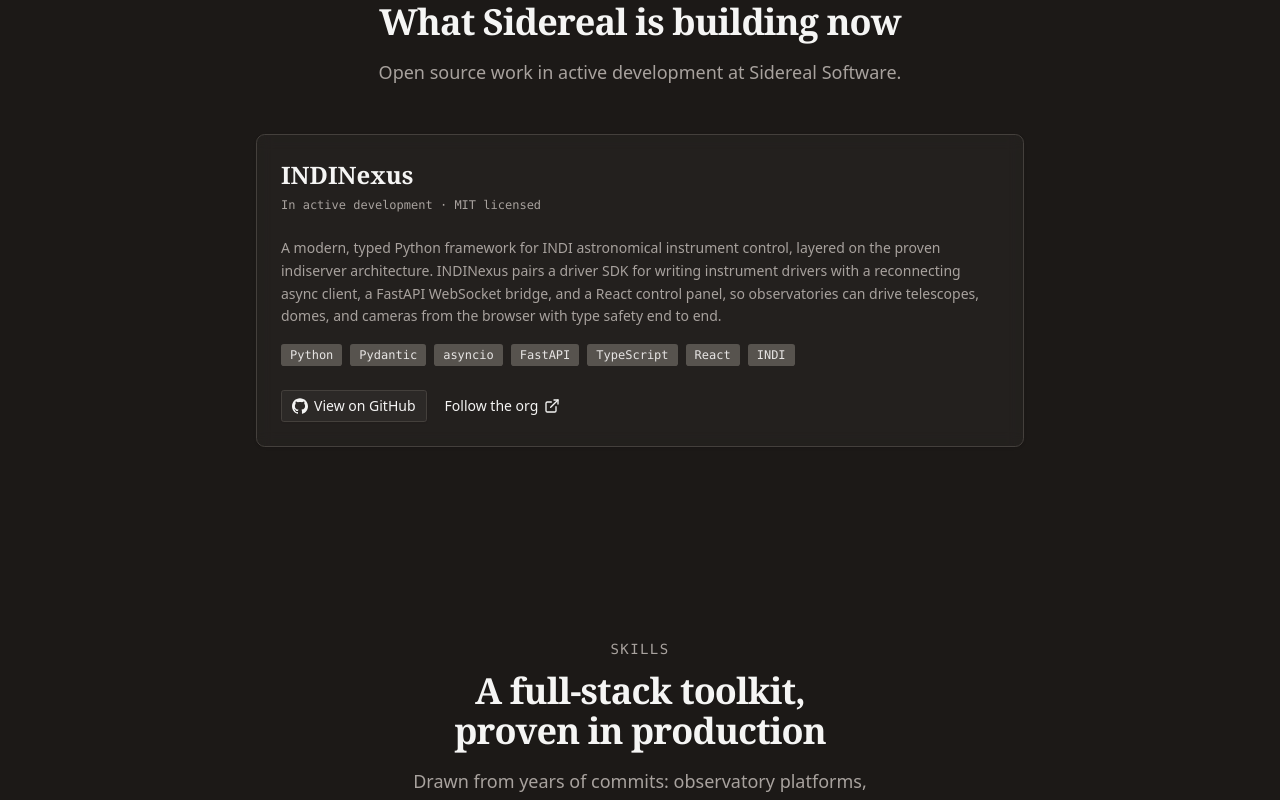
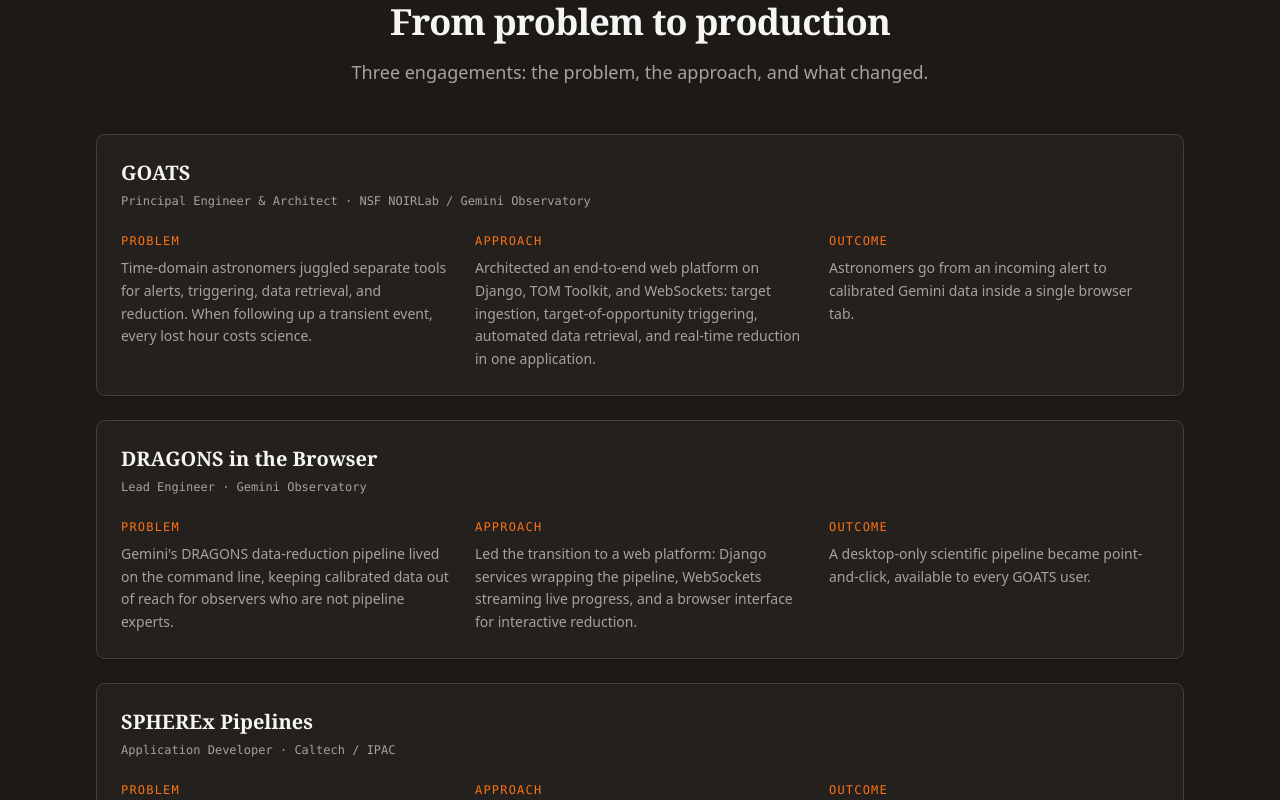
Before and after one commit to sidereal-software/sidereal-software.github.io, a React (Vite) app: page / in a window 1280 px wide. Shown: the part 1040-1840 px from the top of the page. Built offline with nearby package versions, Linux system fonts and the light colour scheme.

Commit message:
feat(site): add case studies section

```diff
--- a/src/App.tsx
+++ b/src/App.tsx
@@ -1,6 +1,7 @@
 import { SiteFooter } from '@/components/site-footer'
 import { SiteHeader } from '@/components/site-header'
 import { TrustStrip } from '@/components/trust-strip'
+import { CaseStudies } from '@/components/sections/case-studies'
 import { Contact } from '@/components/sections/contact'
 import { Experience } from '@/components/sections/experience'
 import { Founder } from '@/components/sections/founder'
@@ -16,6 +17,7 @@
       <main className="relative z-10">
         <Hero />
         <TrustStrip />
+        <CaseStudies />
         <Projects />
         <Skills />
         <Experience />
--- /dev/null
+++ b/src/components/sections/case-studies.tsx
@@ -0,0 +1,95 @@
+import { SectionHeading } from '@/components/section-heading'
+import {
+  Card,
+  CardContent,
+  CardDescription,
+  CardHeader,
+  CardTitle,
+} from '@/components/ui/card'
+
+interface CaseStudy {
+  name: string
+  meta: string
+  problem: string
+  approach: string
+  outcome: string
+}
+
+const caseStudies: CaseStudy[] = [
+  {
+    name: 'GOATS',
+    meta: 'Principal Engineer & Architect · NSF NOIRLab / Gemini Observatory',
+    problem:
+      'Time-domain astronomers juggled separate tools for alerts, triggering, data retrieval, and reduction. When following up a transient event, every lost hour costs science.',
+    approach:
+      'Architected an end-to-end web platform on Django, TOM Toolkit, and WebSockets: target ingestion, target-of-opportunity triggering, automated data retrieval, and real-time reduction in one application.',
+    outcome:
+      'Astronomers go from an incoming alert to calibrated Gemini data inside a single browser tab.',
+  },
+  {
+    name: 'DRAGONS in the Browser',
+    meta: 'Lead Engineer · Gemini Observatory',
+    problem:
+      "Gemini's DRAGONS data-reduction pipeline lived on the command line, keeping calibrated data out of reach for observers who are not pipeline experts.",
+    approach:
+      'Led the transition to a web platform: Django services wrapping the pipeline, WebSockets streaming live progress, and a browser interface for interactive reduction.',
+    outcome:
+      'A desktop-only scientific pipeline became point-and-click, available to every GOATS user.',
+  },
+  {
+    name: 'SPHEREx Pipelines',
+    meta: 'Application Developer · Caltech / IPAC',
+    problem:
+      "NASA's SPHEREx mission needed production-grade data-processing pipelines robust enough to survey the entire sky in near-infrared spectra.",
+    approach:
+      'Developed pipeline software in Python alongside the science team, integrating Rubin Observatory pipeline and Butler frameworks, with Jenkins CI and rigorous testing.',
+    outcome:
+      'Production pipeline workflows meeting the standards of NASA science operations.',
+  },
+]
+
+export function CaseStudies() {
+  return (
+    <section
+      id="work"
+      className="mx-auto max-w-6xl scroll-mt-16 px-4 py-24 sm:px-6 lg:px-8">
+      <SectionHeading
+        eyebrow="Selected Work"
+        title="From problem to production"
+        description="Three engagements: the problem, the approach, and what changed."
+      />
+      <div className="flex flex-col gap-6">
+        {caseStudies.map((study) => (
+          <Card key={study.name} className="bg-card/60 backdrop-blur-sm">
+            <CardHeader>
+              <CardTitle className="font-serif text-xl">{study.name}</CardTitle>
+              <CardDescription className="font-mono text-xs">
+                {study.meta}
+              </CardDescription>
+            </CardHeader>
+            <CardContent>
+              <dl className="grid grid-cols-1 gap-6 md:grid-cols-3">
+                {(
+                  [
+                    ['Problem', study.problem],
+                    ['Approach', study.approach],
+                    ['Outcome', study.outcome],
+                  ] as const
+                ).map(([label, text]) => (
+                  <div key={label}>
+                    <dt className="text-primary mb-2 font-mono text-xs font-medium tracking-widest uppercase">
+                      {label}
+                    </dt>
+                    <dd className="text-muted-foreground text-sm leading-relaxed">
+                      {text}
+                    </dd>
+                  </div>
+                ))}
+              </dl>
+            </CardContent>
+          </Card>
+        ))}
+      </div>
+    </section>
+  )
+}
```
Also changed, not shown: 1 other file (tests, documents, lock files or other folders).
